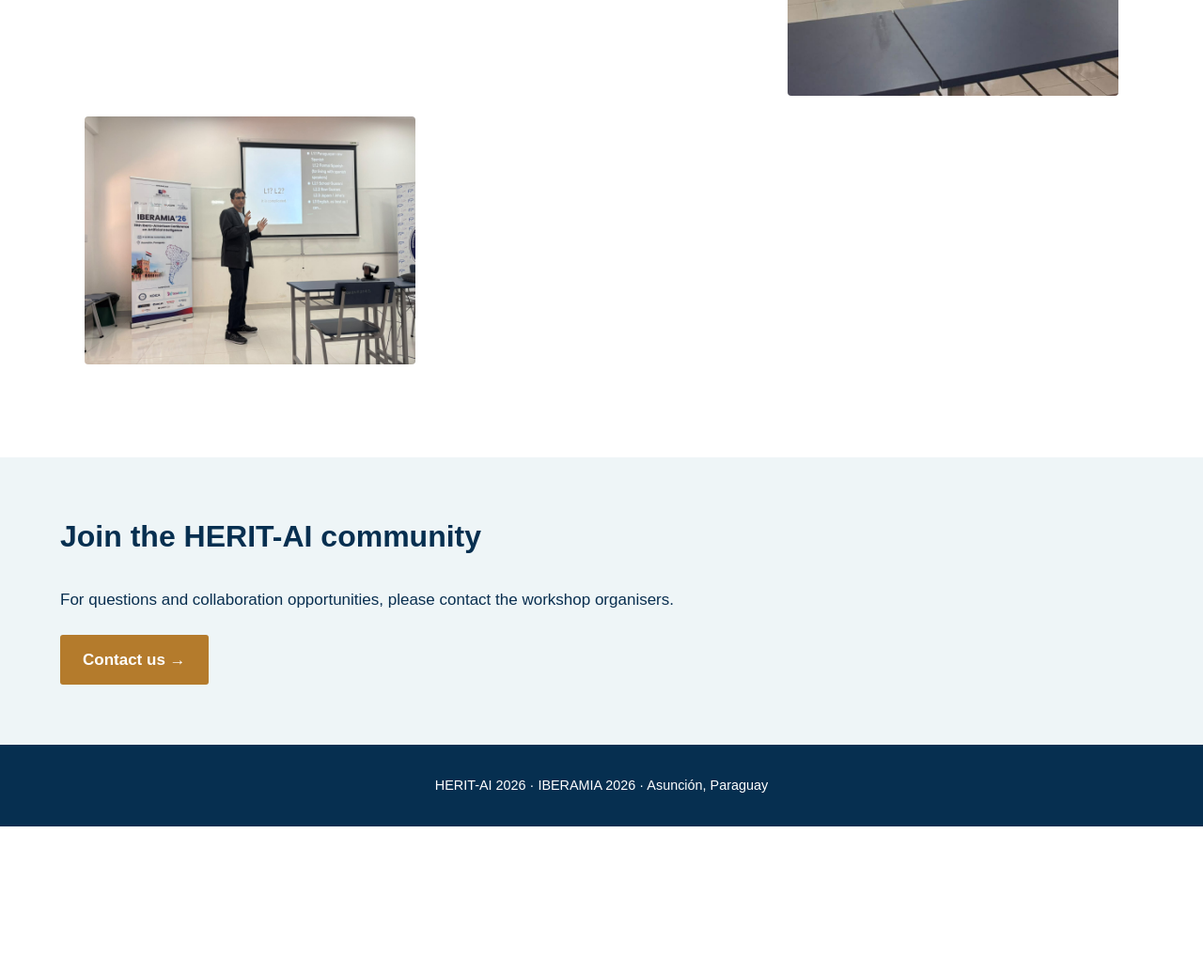
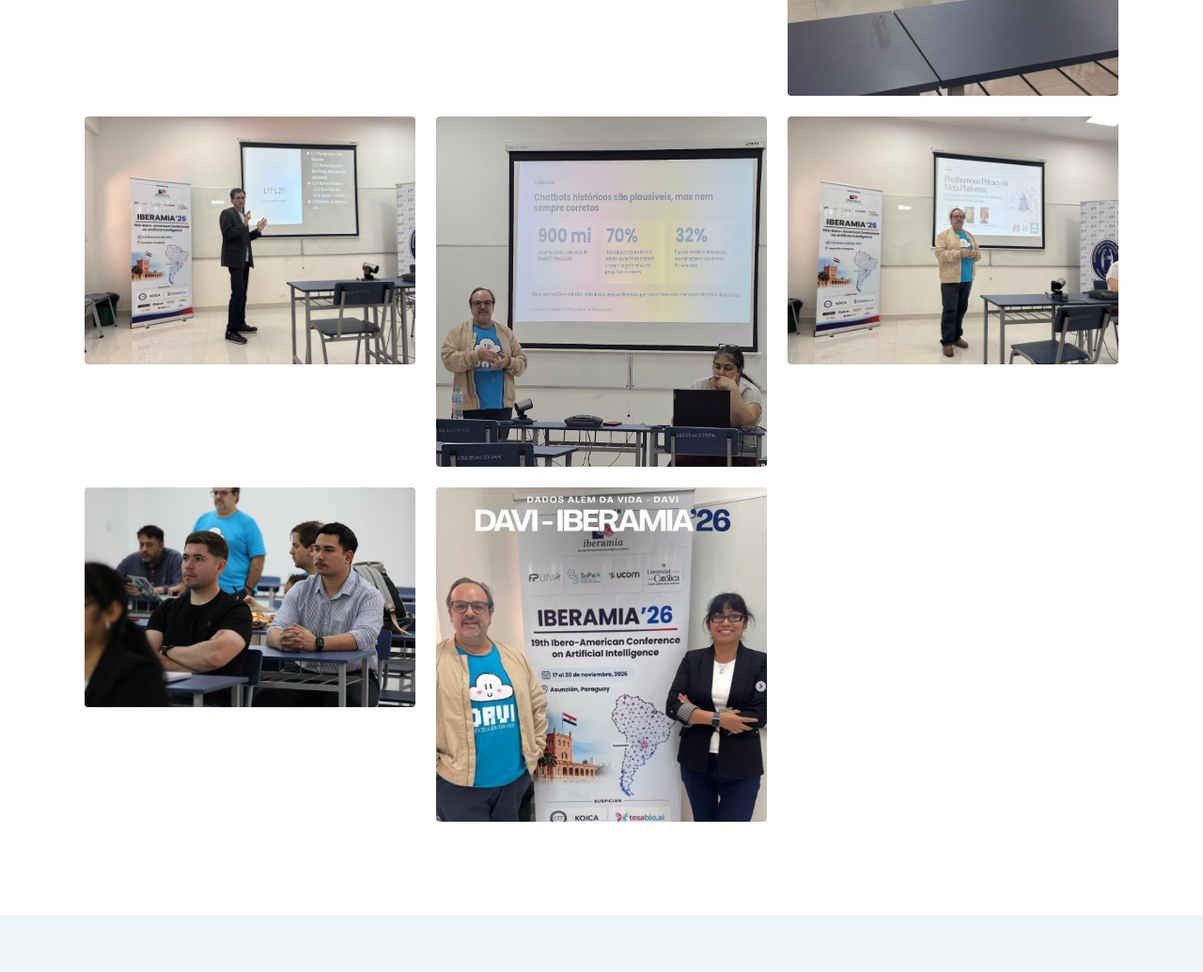
Before and after one commit to morvesma/herit-ai-iberamia-2026, a plain HTML site: page index.html in a window 1280 px wide. Shown: the part 10912-11947 px from the top of the page at 94% size. Before the commit the page ends 11792 px from the top, so only its background shows below. Drawn offline with Linux system fonts and the light colour scheme.

Commit message:
Update index.html

```diff
--- a/index.html
+++ b/index.html
@@ -708,6 +708,26 @@ The half-day programme of HERIT-AI 2026. Times are local to the venue.</br>
            alt="HERIT-AI second keynote_1">
     </a>
 
+     <a href="assets/foto1.jpg" target="_blank">
+      <img src="assets/foto1.jpg"
+           alt="HERIT-AI papers">
+    </a>
+
+    <a href="assets/foto11.jpeg" target="_blank">
+      <img src="assets/foto11.jpeg"
+           alt="HERIT-AI papers">
+    </a>
+
+    <a href="assets/foto4.jpg" target="_blank">
+      <img src="assets/foto4.jpg"
+           alt="HERIT-AI papers">
+    </a>
+
+    <a href="assets/foto13.jpg" target="_blank">
+      <img src="assets/foto13.jpg"
+           alt="HERIT-AI papers">
+    </a>
+
   </div>
 
 </section>
```
